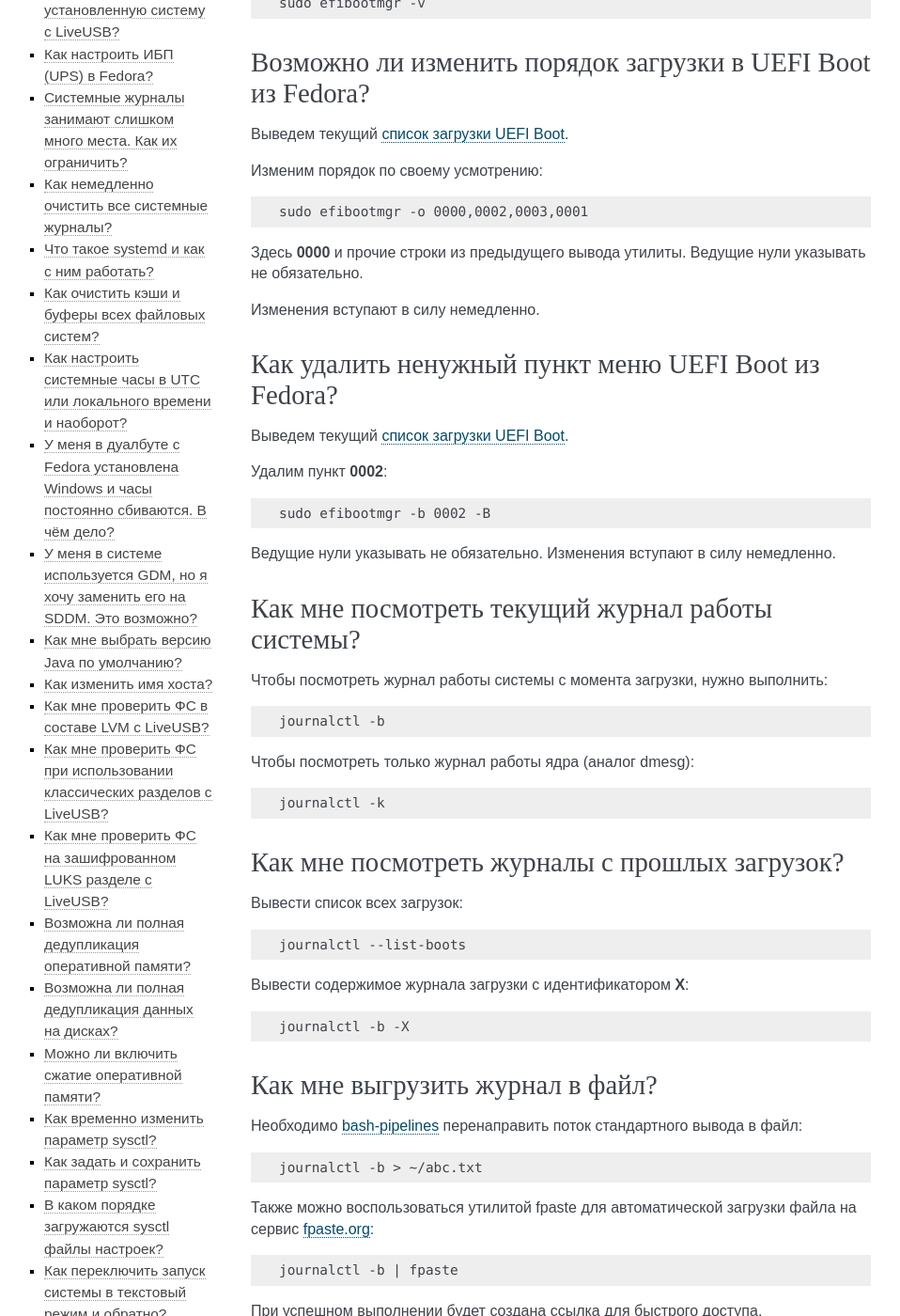
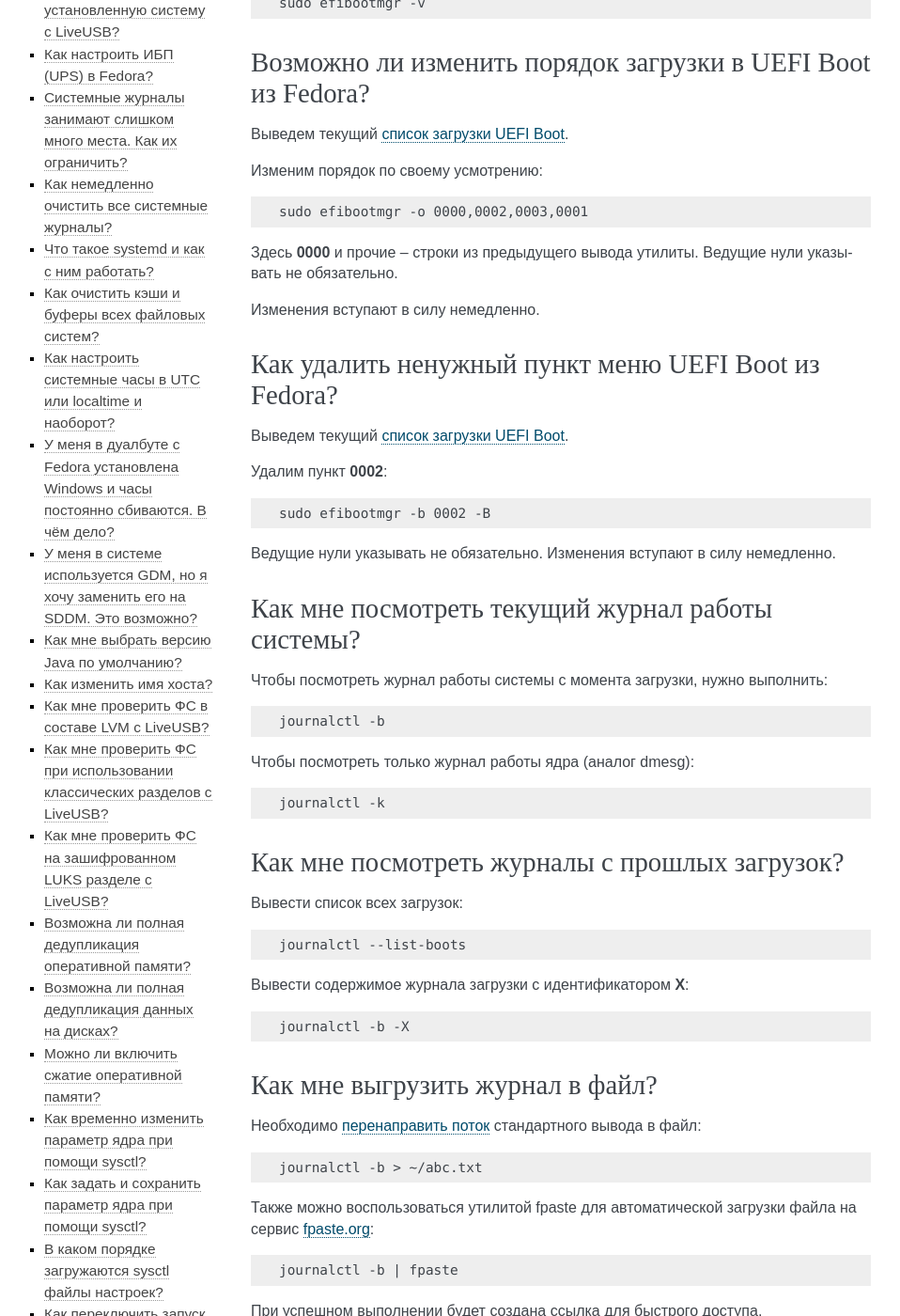
Before and after one commit to RussianFedora/FAQ, a Sphinx documentation site: the page built from source/administration.rst, in a window 1280 px wide and 1400 px high, scrolled down 1195 px. Shown: the whole window at 94% size, without its empty margins (153-1111 px from the left). Built offline with Sphinx 7.4.7, drawn with Linux system fonts in a browser that asks for light colours; some of the changed text lies outside the part shown.

Commit message:
Updated administration page. (#37)

```diff
--- a/source/administration.rst
+++ b/source/administration.rst
@@ -91,7 +91,7 @@
 
     sudo efibootmgr -o 0000,0002,0003,0001
 
-Здесь **0000** и прочие строки из предыдущего вывода утилиты. Ведущие нули указывать не обязательно.
+Здесь **0000** и прочие -- строки из предыдущего вывода утилиты. Ведущие нули указывать не обязательно.
 
 Изменения вступают в силу немедленно.
 
@@ -153,7 +153,7 @@
 Как мне выгрузить журнал в файл?
 ======================================
 
-Необходимо :ref:`bash-pipelines <usb-flash>` перенаправить поток стандартного вывода в файл:
+Необходимо :ref:`перенаправить поток <bash-pipelines>` стандартного вывода в файл:
 
 .. code-block:: text
 
@@ -283,8 +283,12 @@
 .. index:: timezone, utc, hardware clock
 .. _system-time-utc:
 
-Как настроить системные часы в UTC или локального времени и наоборот?
+Как настроить системные часы в UTC или localtime и наоборот?
 ========================================================================
+
+Localtime - это хранение в UEFI BIOS компьютера времени с учётом часового пояса. Это может вызывать проблемы с синхронизацией времени.
+
+UTC - это хранение в UEFI BIOS компьютера всемирного координированного времени по Гринвичу без учёта часовых поясов. Часовыми поясами управляет операционная система, что позволяет каждому пользователю в системе и приложению использовать свой часовой пояс.
 
 Переключение аппаратных часов компьютера в UTC из localtime:
 
@@ -468,7 +472,7 @@
 .. index:: sysctl, kernel option
 .. _sysctl-temporary:
 
-Как временно изменить параметр sysctl?
+Как временно изменить параметр ядра при помощи sysctl?
 ==========================================
 
 Временно установить любой параметр ядра возможно через sysctl:
@@ -482,7 +486,7 @@
 .. index:: sysctl, kernel option
 .. _sysctl-permanent:
 
-Как задать и сохранить параметр sysctl?
+Как задать и сохранить параметр ядра при помощи sysctl?
 ===========================================
 
 Чтобы сохранить параметр ядра, создадим специальный файл ``99-foobar.conf`` в каталоге ``/etc/sysctl.d``:
@@ -585,7 +589,7 @@
 .. index:: disk usage, disk monitor
 .. _disk-usage:
 
-Как узнать какой процесс осуществляет запись на диск?
+Как узнать, какой процесс осуществляет запись на диск?
 ==========================================================
 
 Для мониторинга дисковой активности существуют улититы **iotop** и **fatrace**. Установим их:
@@ -606,7 +610,7 @@
 
     sudo fatrace -f W
 
-Запустим fatrace в режиме накопления с выводом информации о событиях записи на диск в файл в течение 10 минут (600 секунд):
+Запустим fatrace в режиме накопления, с выводом информации о событиях записи на диск в файл, в течение 10 минут (600 секунд):
 
 .. code-block:: text
 
@@ -1059,7 +1064,7 @@
         User user2
         IdentityFile ~/.ssh/id_rsa2
 
-Для каждого могут быть указаны индивидуальные настройки, включая :ref:`различные SSH ключи <ssh-keys>`.
+Здесь ``foo`` и ``bar`` -- имена сокращений (алиасов), которые будут использоваться для подключения. Для каждого могут быть указаны индивидуальные настройки, включая :ref:`различные SSH ключи<ssh-keys>` с помощью директивы ``IdentityFile``.
 
 Подключимся к первому серверу:
 
```
Also changed, not shown: other parts of source/administration.rst (+3 -2 lines).
